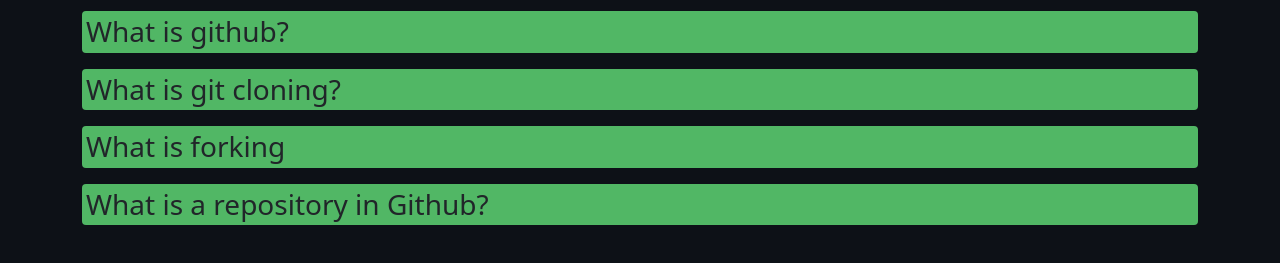
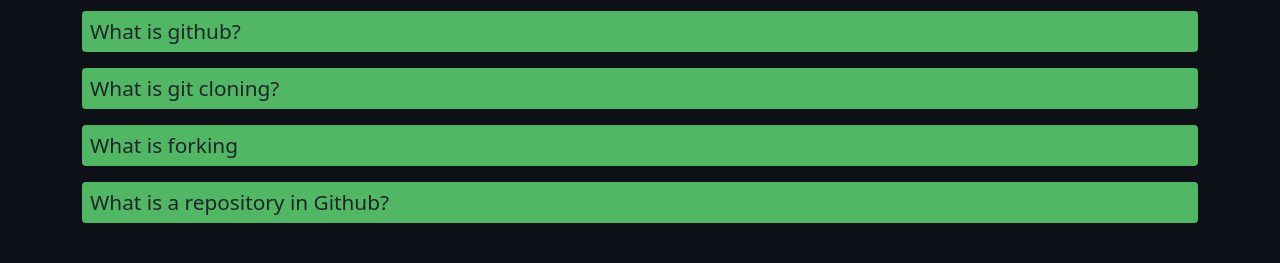
Before and after one commit to shreyastechv/jquery-accordion, a plain HTML site: page without-plugin/index.html in a window 1280 px wide. Shown: the part 53-316 px from the top of the page. Drawn offline with Linux system fonts and the light colour scheme.

Commit message:
Styling improvements

```diff
--- a/without-plugin/css/styles.css
+++ b/without-plugin/css/styles.css
@@ -8,4 +8,6 @@ h1 {
 
 #accordion h3 {
 	background-color: #51b765;
+	font-size: 1.3rem;
+	font-weight: 400;
 }
--- a/without-plugin/index.html
+++ b/without-plugin/index.html
@@ -14,7 +14,7 @@
 		<div class="container">
 			<h1>Introduction to Github</h1>
 			<div id="accordion">
-				<h3 class="rounded-top-1 rounded-bottom-1 p-1 mt-3 mb-0">What is github?</h3>
+				<h3 class="rounded-top-1 rounded-bottom-1 p-2 mt-3 mb-0">What is github?</h3>
 				<div class="rounded-bottom-1 bg-white p-2 mt-0">
 					<p>
 						Github is a developer platform that allows developers to create, store,
@@ -24,7 +24,7 @@
 						Headquartered in California, it has been a subsidiary of Microsoft since 2018.
 					</p>
 				</div>
-				<h3 class="rounded-top-1 rounded-bottom-1 p-1 mt-3 mb-0">What is git cloning?</h3>
+				<h3 class="rounded-top-1 rounded-bottom-1 p-2 mt-3 mb-0">What is git cloning?</h3>
 				<div class="rounded-bottom-1 bg-white p-2 mt-0">
 					<p>
 						You can clone a repository from GitHub.com to your local computer, or to a
@@ -34,7 +34,7 @@
 						create a codespace.
 					</p>
 				</div>
-				<h3 class="rounded-top-1 rounded-bottom-1 p-1 mt-3 mb-0">What is forking</h3>
+				<h3 class="rounded-top-1 rounded-bottom-1 p-2 mt-3 mb-0">What is forking</h3>
 				<div class="rounded-bottom-1 bg-white p-2 mt-0">
 					<p>
 						A fork is a new repository that shares code and visibility settings with the
@@ -53,7 +53,7 @@
 						<li>Submit a pull request to the project owner.</li>
 					</ul>
 				</div>
-				<h3 class="rounded-top-1 rounded-bottom-1 p-1 mt-3 mb-0">What is a repository in Github?</h3>
+				<h3 class="rounded-top-1 rounded-bottom-1 p-2 mt-3 mb-0">What is a repository in Github?</h3>
 				<div class="rounded-bottom-1 bg-white p-2 mt-0">
 					<p>
 						A repository is the most basic element of GitHub. It's a place where you can
```
